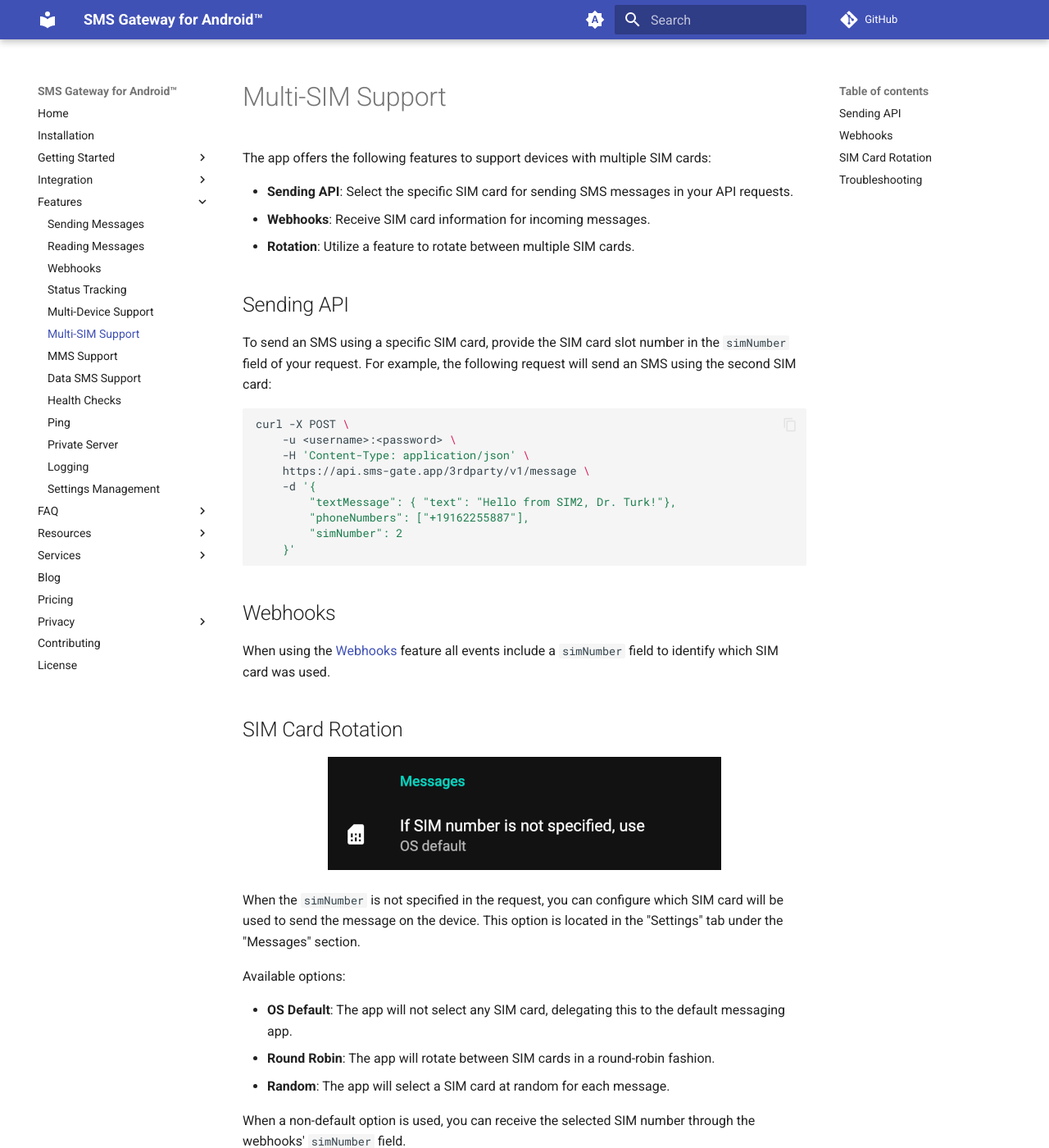
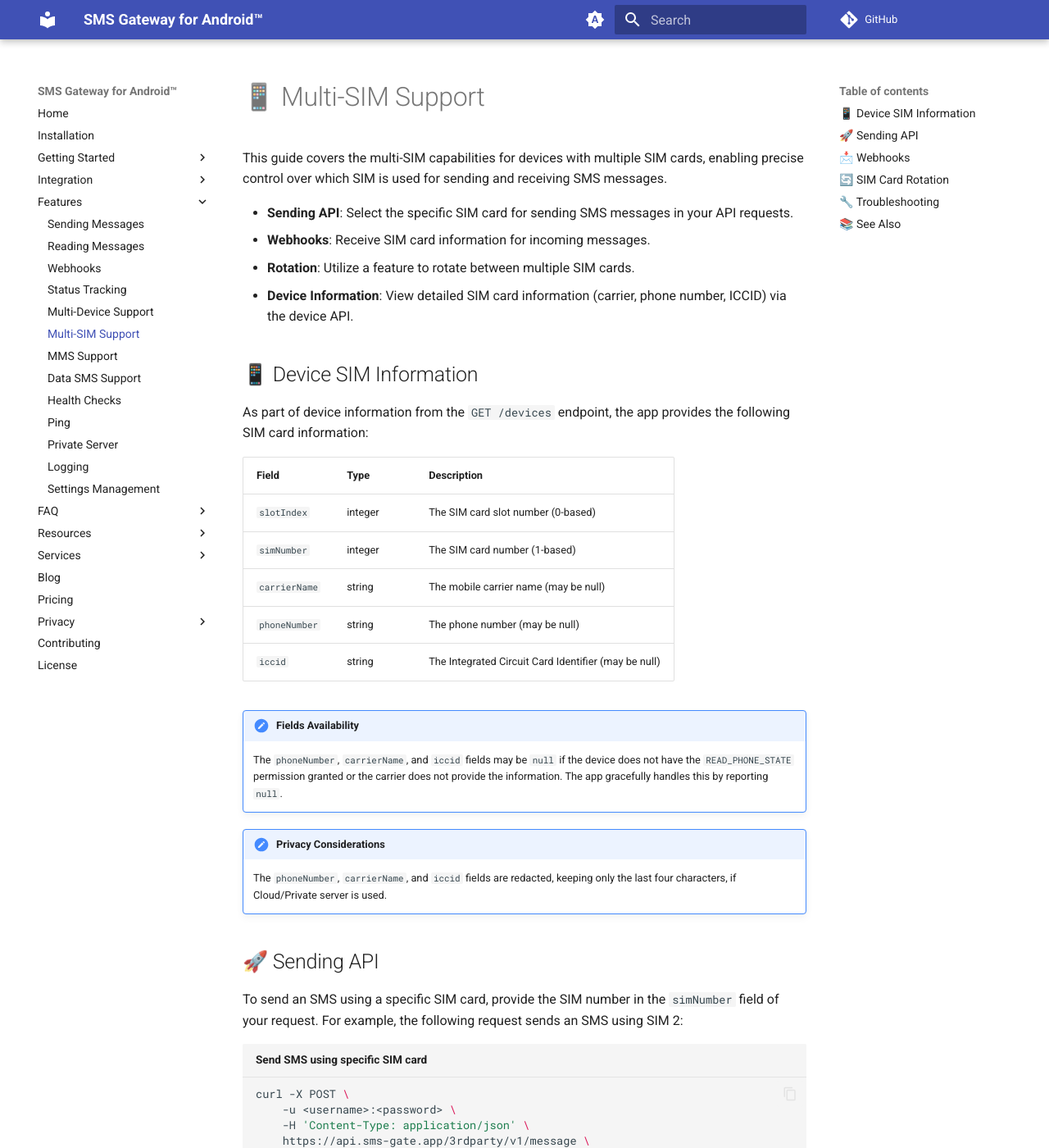
Before and after one commit to android-sms-gateway/docs-web, an MkDocs documentation site: the page built from docs/features/multi-sim.md, in a window 1280 px wide and 1400 px high. Shown: the whole window at 82% size. Built offline with MkDocs 1.6.1 and Material for MkDocs 9.7.7, drawn with Linux system fonts in a browser that asks for light colours; comment, search, counter and statistics services are not loaded; some of the changed text lies outside the part shown.

Commit message:
[features] SIM cards info

````diff
--- a/docs/features/multi-sim.md
+++ b/docs/features/multi-sim.md
@@ -1,16 +1,34 @@
-# Multi-SIM Support
+# 📱 Multi-SIM Support
 
-The app offers the following features to support devices with multiple SIM cards:
+This guide covers the multi-SIM capabilities for devices with multiple SIM cards, enabling precise control over which SIM is used for sending and receiving SMS messages.
 
 * **Sending API**: Select the specific SIM card for sending SMS messages in your API requests.
 * **Webhooks**: Receive SIM card information for incoming messages.
 * **Rotation**: Utilize a feature to rotate between multiple SIM cards.
+* **Device Information**: View detailed SIM card information (carrier, phone number, ICCID) via the device API.
 
-## Sending API
+## 📱 Device SIM Information
+As part of device information from the `GET /devices` endpoint, the app provides the following SIM card information:
 
-To send an SMS using a specific SIM card, provide the SIM card slot number in the `simNumber` field of your request. For example, the following request will send an SMS using the second SIM card:
+| Field         | Type    | Description                                          |
+| ------------- | ------- | ---------------------------------------------------- |
+| `slotIndex`   | integer | The SIM card slot number (0-based)                   |
+| `simNumber`   | integer | The SIM card number (1-based)                        |
+| `carrierName` | string  | The mobile carrier name (may be null)                |
+| `phoneNumber` | string  | The phone number (may be null)                       |
+| `iccid`       | string  | The Integrated Circuit Card Identifier (may be null) |
 
-```sh
+!!! note "Fields Availability"
+    The `phoneNumber`, `carrierName`, and `iccid` fields may be `null` if the device does not have the `READ_PHONE_STATE` permission granted or the carrier does not provide the information. The app gracefully handles this by reporting `null`.
+
+!!! note "Privacy Considerations"
+    The `phoneNumber`, `carrierName`, and `iccid` fields are redacted, keeping only the last four characters, if Cloud/Private server is used.
+
+## 🚀 Sending API
+
+To send an SMS using a specific SIM card, provide the SIM number in the `simNumber` field of your request. For example, the following request sends an SMS using SIM 2:
+
+```bash title="Send SMS using specific SIM card"
 curl -X POST \
     -u <username>:<password> \
     -H 'Content-Type: application/json' \
@@ -22,27 +40,27 @@
     }'
 ```
 
-## Webhooks
+## 📩 Webhooks
 
-When using the [Webhooks](./webhooks.md) feature all events include a `simNumber` field to identify which SIM card was used.
+When using the [Webhooks](./webhooks.md) feature, all events include a `simNumber` field to identify which SIM card was used.
 
-## SIM Card Rotation
+## 🔄 SIM Card Rotation
 
-<div align="center">
-    <img src="/assets/features-sim-rotation.png" alt="SIM rotation option">
-</div>
+<center>
+    <img src="/assets/features-sim-rotation.png" alt="SIM rotation option" width="480">
+</center>
 
-When the `simNumber` is not specified in the request, you can configure which SIM card will be used to send the message on the device. This option is located in the "Settings" tab under the "Messages" section.
+When the `simNumber` is not specified in the request, you can configure which SIM card will be used to send the message on the device. This option is located in the **Settings** tab under the **Messages** section.
 
 Available options:
 
-* **OS Default**: The app will not select any SIM card, delegating this to the default messaging app.
-* **Round Robin**: The app will rotate between SIM cards in a round-robin fashion.
-* **Random**: The app will select a SIM card at random for each message.
+- **OS Default**: The app will not select any SIM card, delegating this to the default messaging app.
+- **Round Robin**: The app will rotate between SIM cards in a round-robin fashion.
+- **Random**: The app will select a SIM card at random for each message.
 
 When a non-default option is used, you can receive the selected SIM number through the webhooks' `simNumber` field.
 
-## Troubleshooting
+## 🔧 Troubleshooting
 
 If you encounter issues with multi-SIM functionality:
 
@@ -53,3 +71,9 @@
 5. Restart the app and/or device if persistent issues occur.
 
 For further assistance, please contact our [support team](mailto:support@sms-gate.app).
+
+## 📚 See Also
+
+- [Device API](../integration/api.md)
+- [Webhooks](./webhooks.md)
+- [Sending Messages](./sending-messages.md)
````
